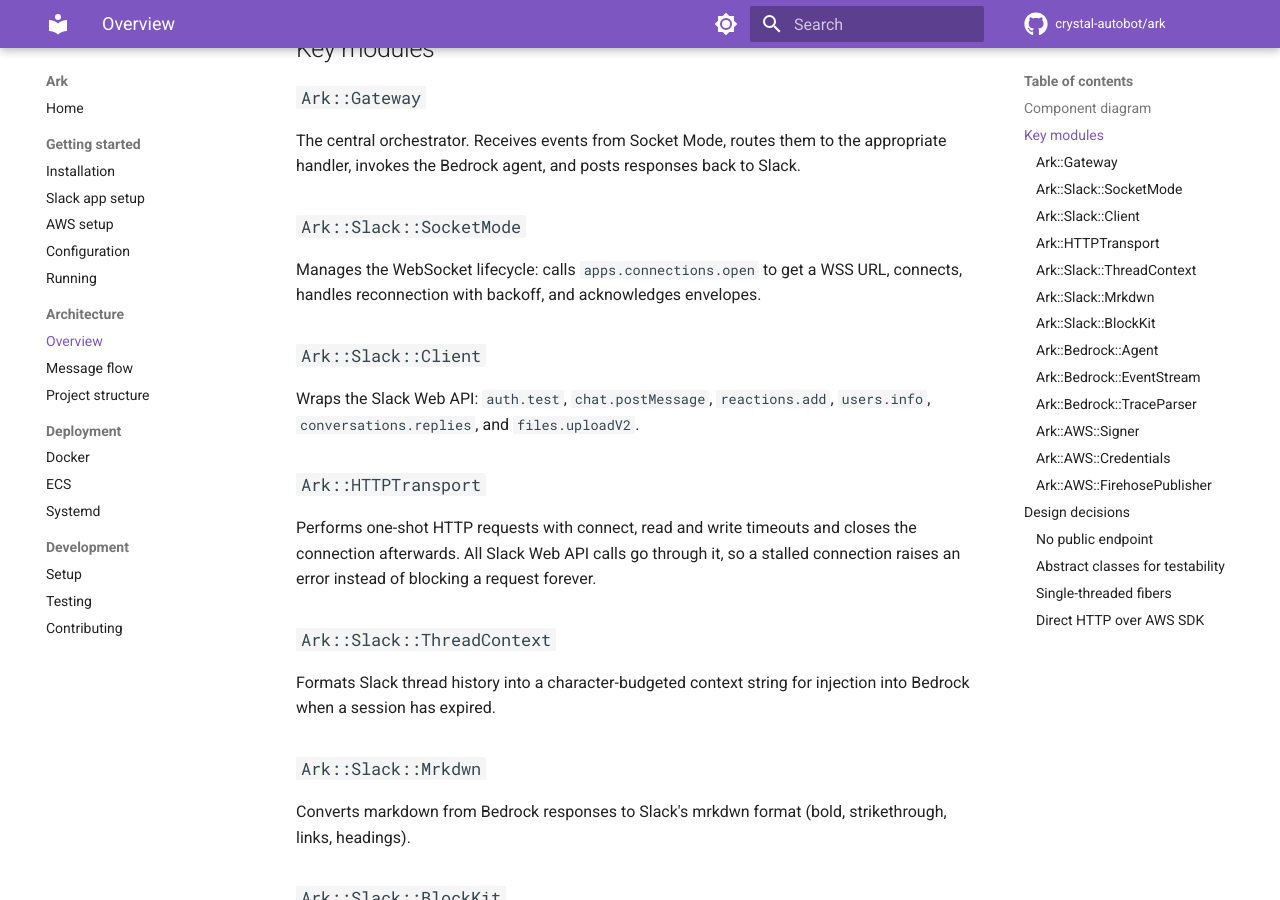
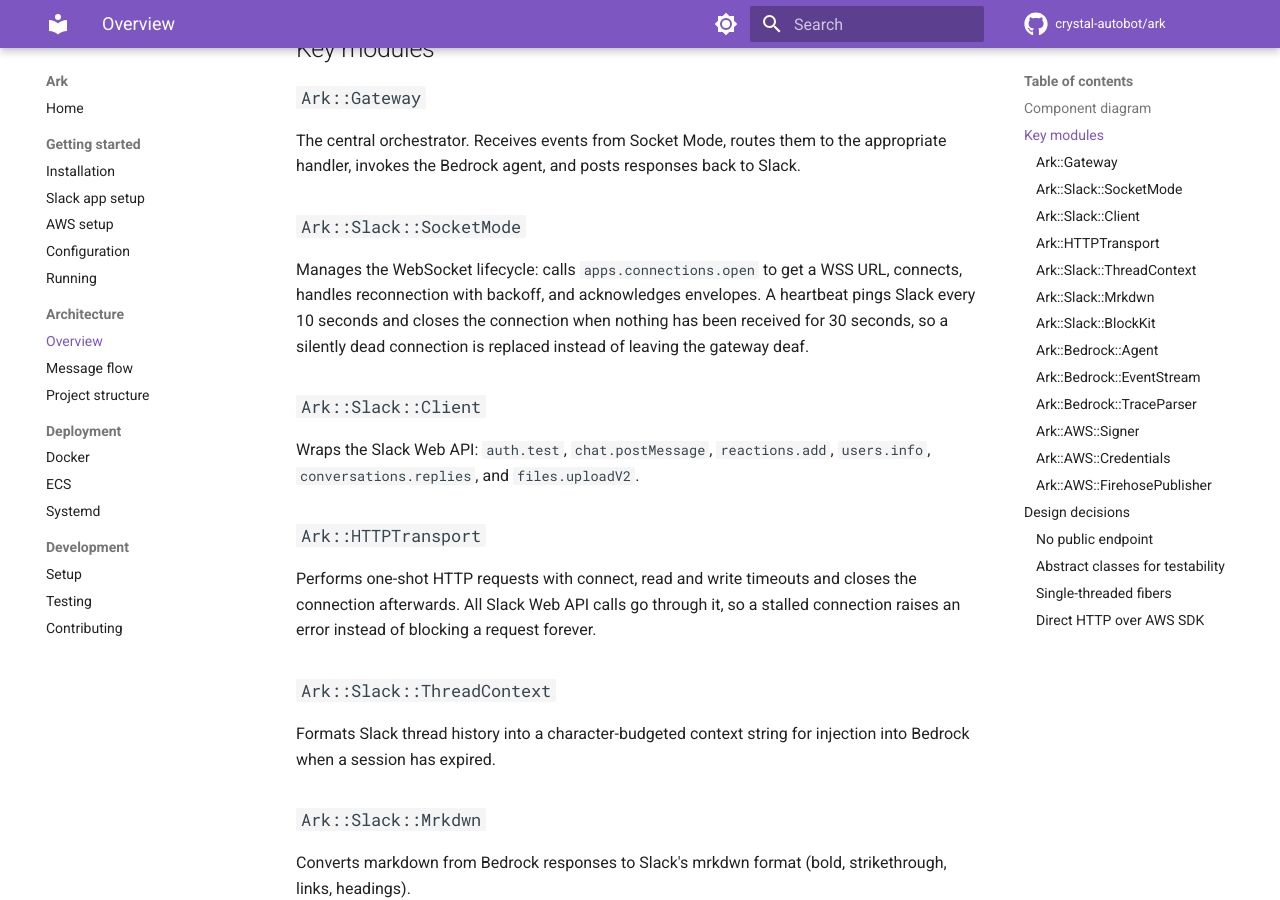
Before and after one commit to crystal-autobot/ark, an MkDocs documentation site: the page built from docs/architecture/overview.md, in a window 1280 px wide and 900 px high, scrolled down 493 px. Built offline with MkDocs 1.6.1 and Material for MkDocs 9.7.7, drawn with Linux system fonts in a browser that asks for light colours; comment, search, counter and statistics services are not loaded.

Commit message:
fix(slack): replace silently dead socket mode connections

```diff
--- a/docs/architecture/overview.md
+++ b/docs/architecture/overview.md
@@ -24,7 +24,7 @@ graph LR
 The central orchestrator. Receives events from Socket Mode, routes them to the appropriate handler, invokes the Bedrock agent, and posts responses back to Slack.
 
 ### `Ark::Slack::SocketMode`
-Manages the WebSocket lifecycle: calls `apps.connections.open` to get a WSS URL, connects, handles reconnection with backoff, and acknowledges envelopes.
+Manages the WebSocket lifecycle: calls `apps.connections.open` to get a WSS URL, connects, handles reconnection with backoff, and acknowledges envelopes. A heartbeat pings Slack every 10 seconds and closes the connection when nothing has been received for 30 seconds, so a silently dead connection is replaced instead of leaving the gateway deaf.
 
 ### `Ark::Slack::Client`
 Wraps the Slack Web API: `auth.test`, `chat.postMessage`, `reactions.add`, `users.info`, `conversations.replies`, and `files.uploadV2`.
```
Also changed, not shown: 2 other files.
